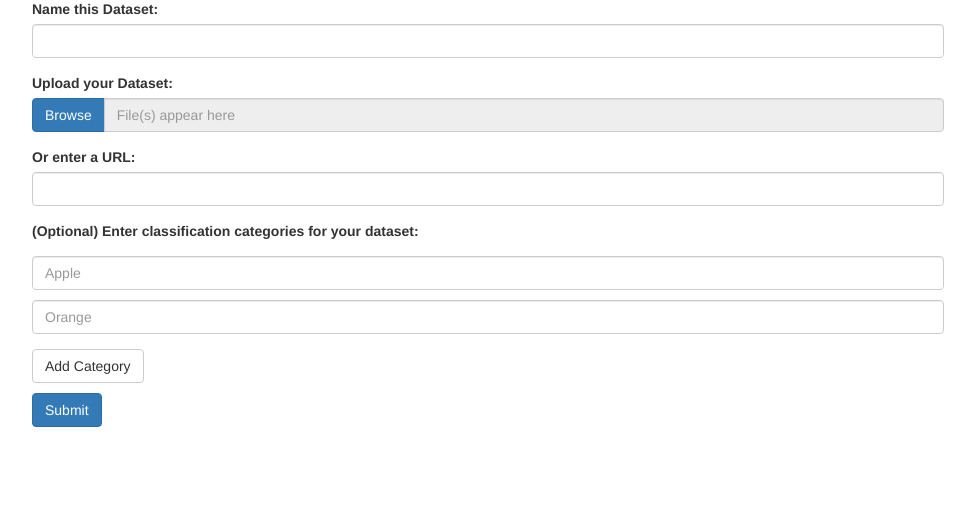
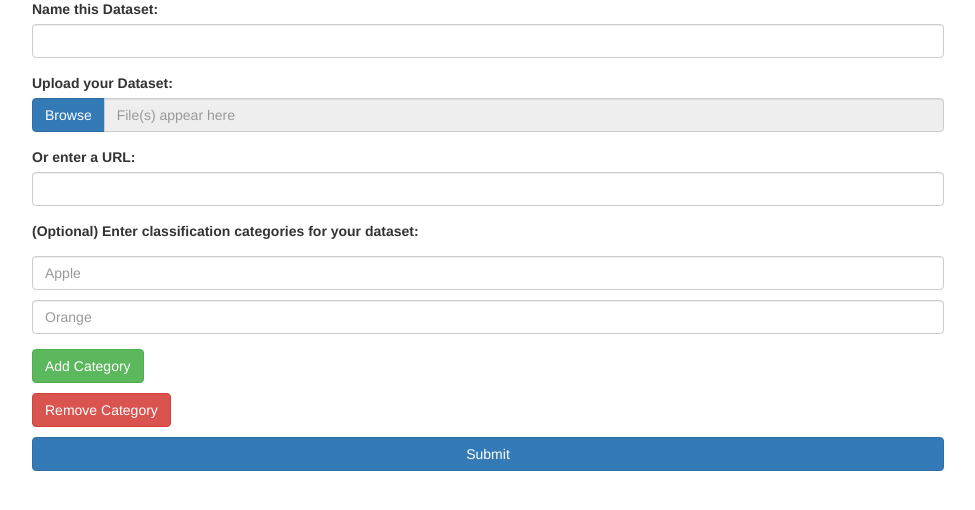
Before and after one commit to laurenreeder/PennAppsf15, a Python web app: template app/templates/dataset_upload.html in a window 1280 px wide. Shown: the part 143-653 px from the top of the page, without its empty margins (152-1127 px from the left). Run offline with Jinja, Linux system fonts and the light colour scheme; the template is opened without the code that fills it, so the values that code supplies are empty; some libraries are stand-ins or nearby versions.

Commit message:
Add / remove working

```diff
--- a/app/static/css/style.css
+++ b/app/static/css/style.css
@@ -59,3 +59,15 @@
 .categories {
   margin-top: 10px;
   margin-bottom: 10px;
+}
+
+/* For wide buttons */
+.full-width {
+  width:100%;
+  display:block;
+}
+
+/* Don't show categories */
+.no-show {
+  display: none;
+}
--- a/app/templates/dataset_upload.html
+++ b/app/templates/dataset_upload.html
@@ -4,15 +4,25 @@
     <script src="https://ajax.googleapis.com/ajax/libs/jquery/2.1.3/jquery.min.js"></script>
     <script type="text/javascript">
     $(document).ready(function() {
-
+        var i = 2;
 
         $('#add-category').click(function(e) {
             e.preventDefault();
-            var i = $('#enter-categories').size() + 1;
-            $('#enter-categories').append('<input type="text" class="form-control categories" name="category" placeholder="New Category"> ');
+            i = i + 1;
+            $('#enter-categories').append('<input type="text" class="form-control categories new' + i + '" name="category" placeholder="New Category"> ');
+            console.log("i = " + i);
         });
 
-        $('#remove-category').click(function(){});
+        $('#remove-category').click(function(e){
+            e.preventDefault();
+            if (i == 2) {
+                alert("Cannot have fewer than 2 input categories");
+                return;
+            }
+            $('.form-group').find(':text.categories.new' + i).remove();
+            i = i - 1;
+            console.log("i = " + i);
+        });
     });
 
     $(document).on('change', '.btn-file :file', function() {
@@ -135,7 +145,7 @@
 
                 <div class="form-group">
                     <label for="InputURL">Or enter a URL: </label>
-                    <input type="text" class="form-control" name="dataset_url" id="exampleInputPassword1" placeholder="">
+                    <input type="text" class="form-control" name="dataset_url" placeholder="">
                 </div>
 
                 <div class="form-group" id="enter-categories">
@@ -143,11 +153,17 @@
                     <input type="text" class="form-control categories" name="category" placeholder="Apple">
                     <input type="text" class="form-control categories" name="category2" placeholder="Orange">
                 </div>
+
+                <!-- Add / remove buttons -->
                 <div>
-                    <button id="add-category" class="btn btn-default" style="margin-bottom:10px;">Add Category</button>
+                    <button id="add-category" class="btn btn-success" style="margin-bottom:10px;">Add Category</button>
                 </div>
 
-                <button class="btn btn-primary" type="submit" id="subButton"/>Submit</button>
+                <div>
+                    <button id="remove-category" class="btn btn-danger" style="margin-bottom:10px;">Remove Category</button>
+                </div>
+
+                <button class="btn btn-primary full-width" type="submit" id="subButton"/>Submit</button>
             </form>
 
             <!-- jQuery (necessary for Bootstrap's JavaScript plugins) -->
```
